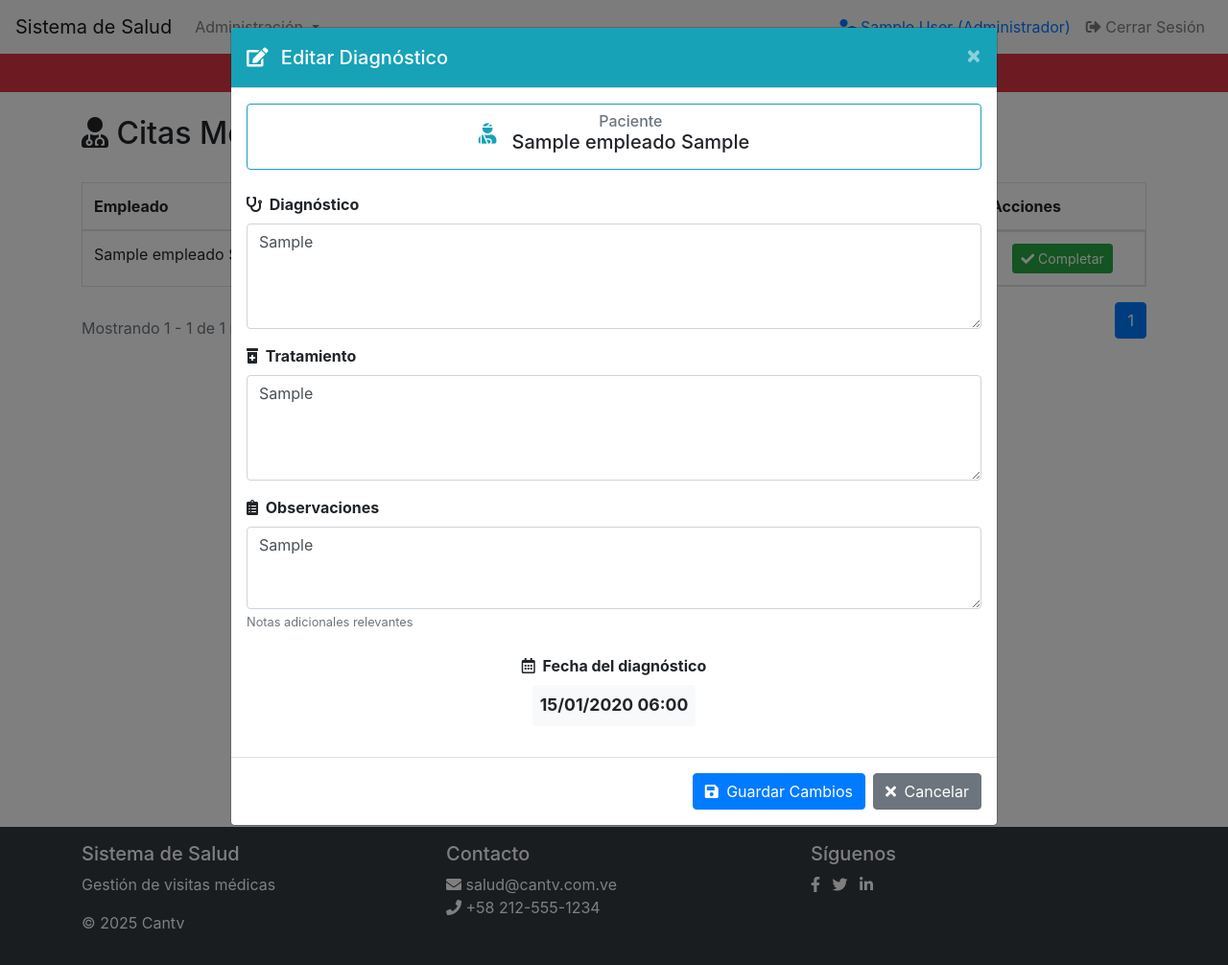
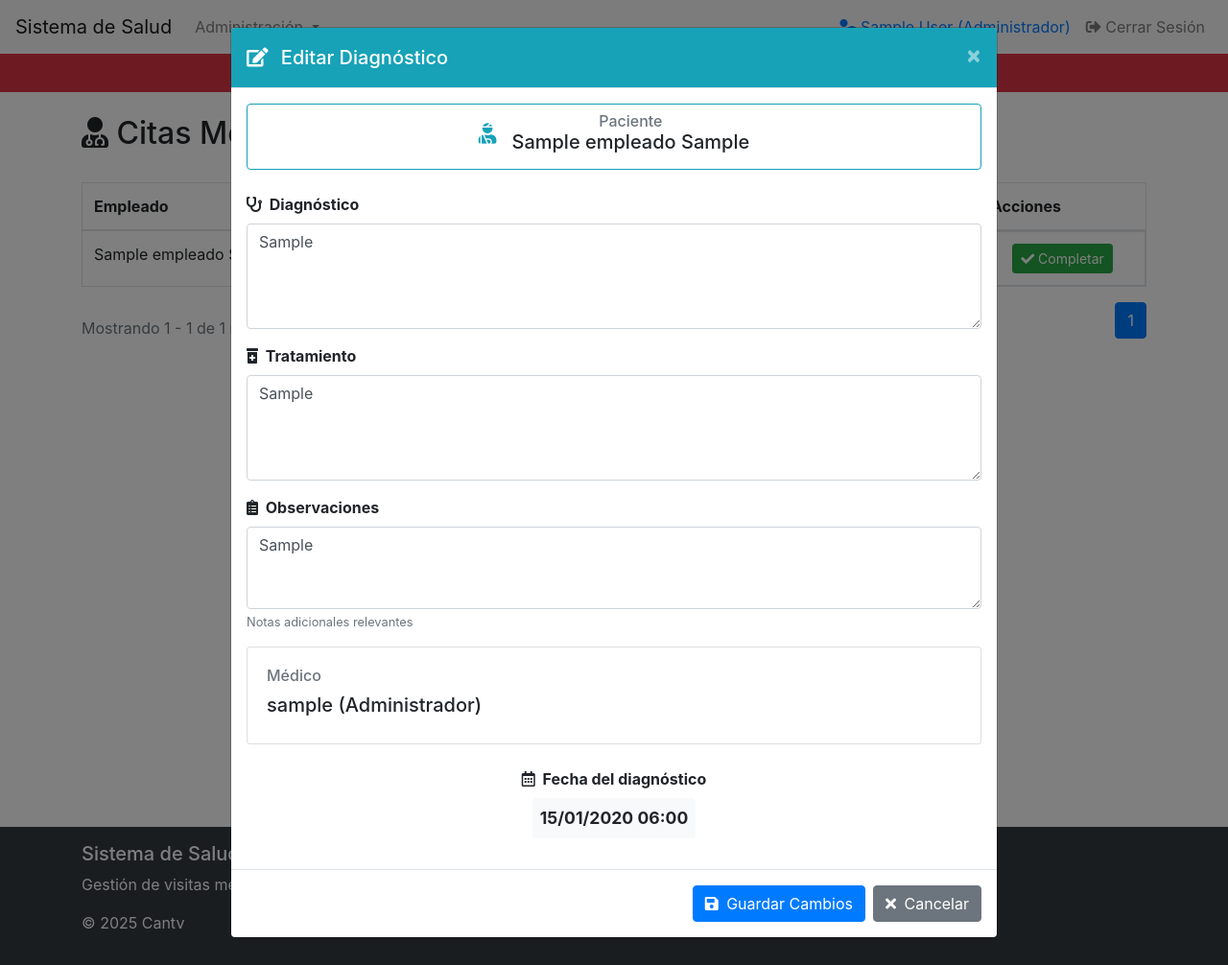
Before and after one commit to Y4nn1s/sistema_salud, a Django app: page /diagnosticos/ in a window 1280 px wide, after a click on "Ver Detalles". Shown: the whole page at 96% size. Run offline with Django 5.2, Linux system fonts and the light colour scheme; a user stored in the database is signed in; tables that the repository leaves empty hold one stand-in row (values such as "Sample post"); parts of the project's set-up code (start-up, migrations or seed data) failed here and were passed over; some libraries are stand-ins or nearby versions.

Commit message:
Añadir información del médico responsable en la lista de citas médicas y mejorar la asignación automática del médico en el diagnóstico.

```diff
--- a/SaludApp/templates/citas_medicas/lista_citasmedicas.html
+++ b/SaludApp/templates/citas_medicas/lista_citasmedicas.html
@@ -216,6 +216,21 @@
                                             <small class="form-text text-muted">Notas adicionales relevantes</small>
                                         </div>
 
+                                        <!-- Médico Responsable -->
+
+                                        {% if visita.diagnostico %}
+                                        <div class="card mb-3">
+                                            <div class="card-body">
+                                                <div class="row">
+                                                    <div class="col-md-6">
+                                                        <h6 class="text-muted">Médico</h6>
+                                                        <h5>{{ visita.diagnostico.medico|default:"Sin médico" }}</h5>
+                                                    </div>
+                                                </div>
+                                            </div>
+                                        </div>
+                                        {% endif %}
+
                                         <!-- Fecha del diagnóstico -->
                                         <div class="form-group mt-4 text-center">
                                             <label class="form-label d-block font-weight-bold">
--- a/SaludApp/views.py
+++ b/SaludApp/views.py
@@ -319,10 +319,11 @@ class CrearDiagnosticoView(LoginRequiredMixin, CreateView):
     def form_valid(self, form):
         visita_id = self.kwargs['visita_id']
         visita = get_object_or_404(Visita, id=visita_id)
-        # Asignación de la visita al diagnóstico
+
+        # Asignar visita y médico automáticamente
         form.instance.visita = visita
-        form.instance.medico = self.request.user
-        form.save()
+        form.instance.medico = self.request.user  # <-- Aquí asignamos al médico
+
         messages.success(self.request, 'Diagnóstico guardado exitosamente.')
         return super().form_valid(form)
 
@@ -331,6 +332,16 @@ class EditarDiagnosticoView(LoginRequiredMixin, UpdateView):
     form_class = DiagnosticoForm
     template_name = 'citas_medicas/editar_diagnostico.html'
     success_url = reverse_lazy('lista_citasmedicas')
+
+    def form_valid(self, form):
+
+        if not self.request.user.is_medico:
+            messages.error(self.request, "Solo los médicos pueden crear diagnósticos.")
+            return redirect('lista_citasmedicas')
+
+        form.instance.medico = self.request.user
+        messages.success(self.request, 'Diagnóstico guardado exitosamente.')
+        return super().form_valid(form)
 
 class EliminarDiagnosticoView(LoginRequiredMixin, DeleteView):
     model = Diagnostico
```
